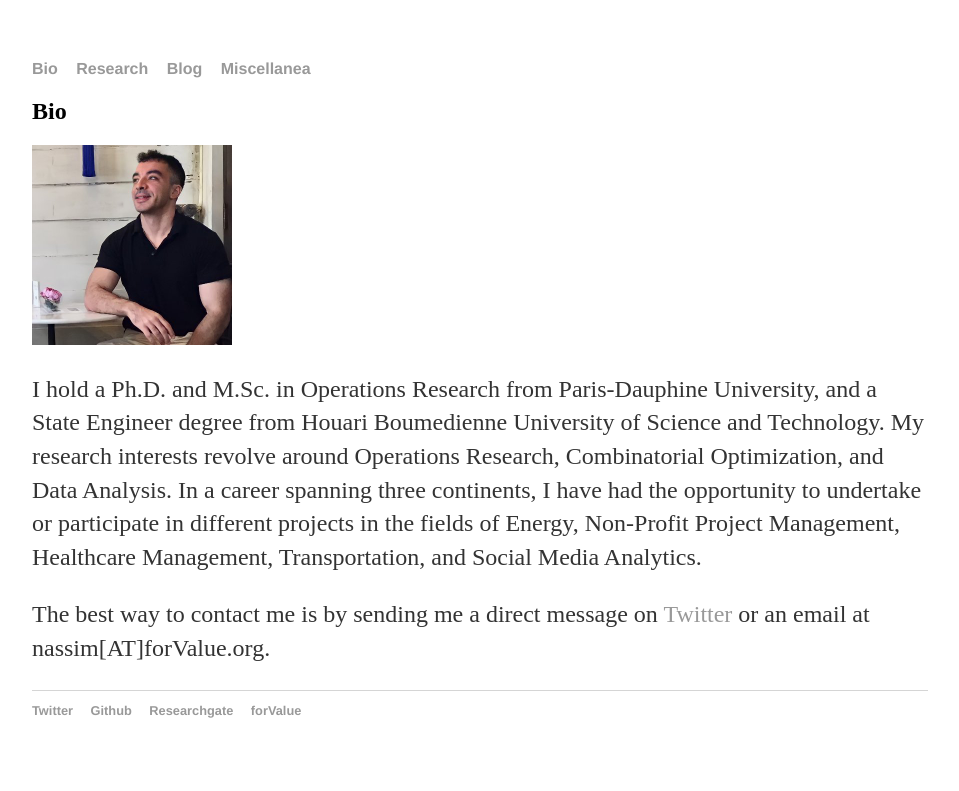
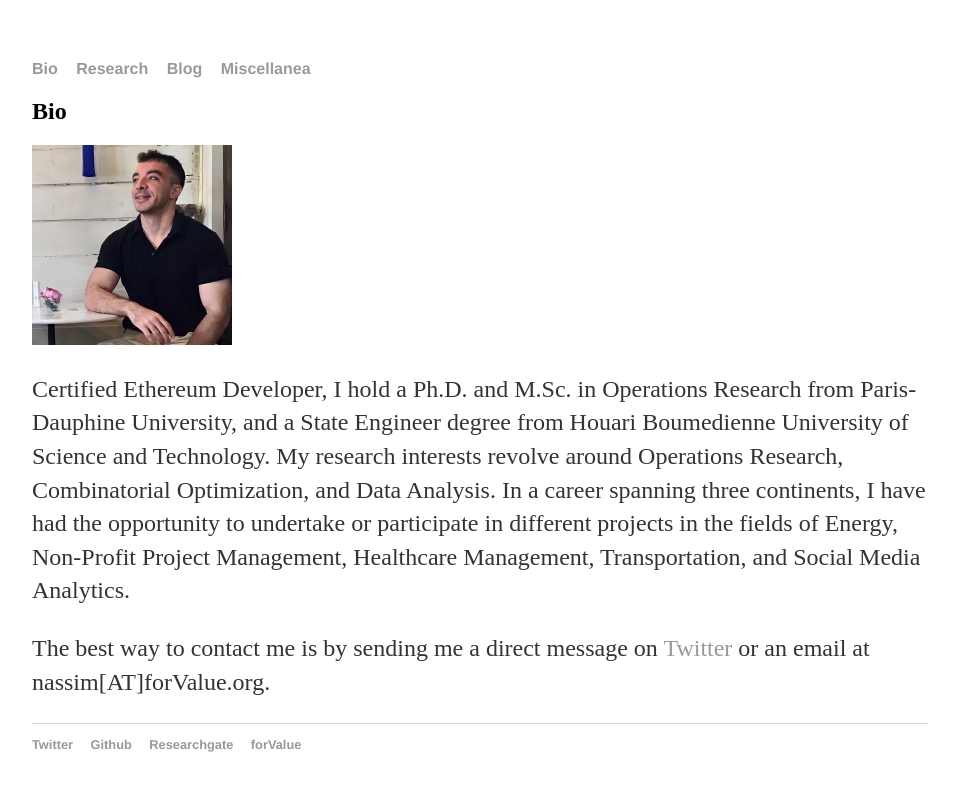
Before and after one commit to ndehouche/ndehouche.github.io, a Jekyll site: the page built from index.html, in a window 1280 px wide. Shown: the top 791 px of the page, without its empty margins (160-1119 px from the left). Built offline with Jekyll 4.4.1, drawn with Linux system fonts in a browser that asks for light colours.

Commit message:
Update index.html

```diff
--- a/index.html
+++ b/index.html
@@ -5,7 +5,7 @@
 <div class="blurb">
 	<h2>Bio</h2>
 	<img src="nassim.jpg" alt="Nassim Dehouche" width="200">
-	      <p>I hold a Ph.D. and M.Sc. in Operations Research from Paris-Dauphine University, and a State Engineer degree from Houari Boumedienne University of Science and Technology. My research interests revolve around Operations Research, Combinatorial Optimization, and Data Analysis. In a career spanning three continents, I have had the opportunity to undertake or participate in different projects in the fields of Energy, Non-Profit Project Management, Healthcare Management, Transportation, and Social Media Analytics.</p>
+	      <p>Certified Ethereum Developer, I hold a Ph.D. and M.Sc. in Operations Research from Paris-Dauphine University, and a State Engineer degree from Houari Boumedienne University of Science and Technology. My research interests revolve around Operations Research, Combinatorial Optimization, and Data Analysis. In a career spanning three continents, I have had the opportunity to undertake or participate in different projects in the fields of Energy, Non-Profit Project Management, Healthcare Management, Transportation, and Social Media Analytics.</p>
 </div><!-- /.blurb -->
 
 <div class="blurb">
```
